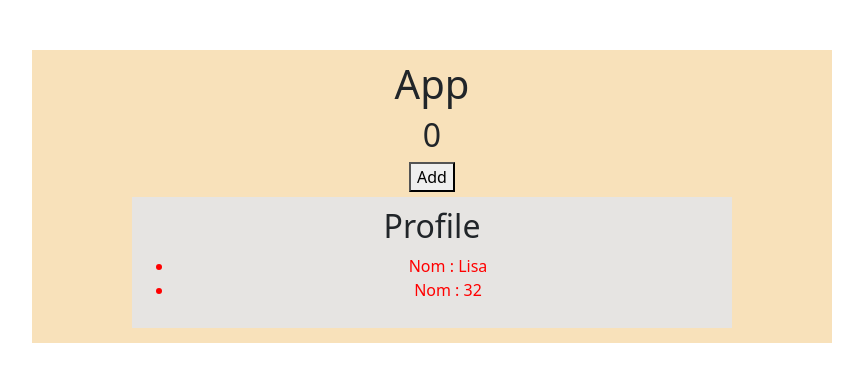
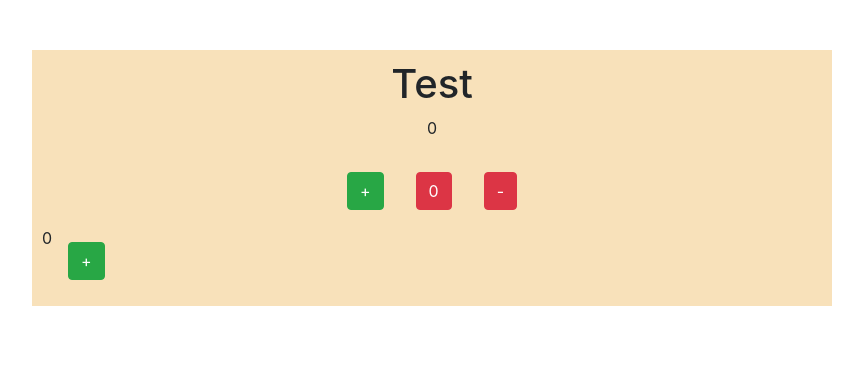
Before and after one commit to Patience-Kori1/hooksapp, a React (Create React App) app: page / in a window 1280 px wide. Shown: the top 382 px of the page, without its empty margins (208-1071 px from the left). Built offline with nearby package versions, Linux system fonts and the light colour scheme.

Commit message:
Starting and Finalizing the useReduce Hook

```diff
--- a/package.json
+++ b/package.json
@@ -6,7 +6,7 @@
     "@testing-library/jest-dom": "^5.17.0",
     "@testing-library/react": "^13.4.0",
     "@testing-library/user-event": "^13.5.0",
-    "bootstrap": "^5.3.3",
+    "bootstrap": "^4.3.1",
     "react": "^18.2.0",
     "react-dom": "^18.2.0",
     "react-scripts": "5.0.1",
--- a/src/App.css
+++ b/src/App.css
@@ -44,6 +44,11 @@
   margin:auto
 }
 
+.CountReducer {
+  display: flex;
+  flex-direction:row;
+}
+
 @keyframes App-logo-spin {
   from {
     transform: rotate(0deg);
--- a/src/App.js
+++ b/src/App.js
@@ -1,8 +1,7 @@
 import React, { Component } from 'react';
 import './App.css';
-import Profile from './components/Profile';
-import { UserContext, ColorContext } from './components/MyContext';
-import Patience from './components/Patience';
+import Count from './components/Count';
+import CountBis from './components/TestPatience';
 
 export class App extends Component {
   state = {
@@ -16,13 +15,9 @@ export class App extends Component {
     return (
       <div  id="App"style = {{backgroundColor: ' rgb(248, 225, 186)', width: '800px', margin:'5px auto', padding:'10px', marginTop: '50px'}}>
 
-      <h1> App </h1>
-      <Patience></Patience>
-        <UserContext.Provider value={this.state.user}>
-          <ColorContext.Provider value="red" >
-            <Profile> </Profile>
-          </ColorContext.Provider>
-        </UserContext.Provider>
+      <h1> Test </h1>
+        <Count> </Count>
+        <CountBis ></CountBis>
 
 
     </div>
--- /dev/null
+++ b/src/components/Count.js
@@ -0,0 +1,32 @@
+import React from 'react';
+import {useReducer} from "react";
+
+const Count = () => {
+
+    const initialState = 0
+    const reducer = (state, action) => {
+        switch(action){
+        case 'increment':
+            return state +1;
+        case 'decrement':
+            return state -1;
+        case 'réinitialisation':
+            return initialState;
+        }
+
+
+    }
+
+    const [count, dispatch] = useReducer(reducer, initialState);
+
+    return(
+        <div classname= "CountReducer">
+            <p> {count}</p>
+            <button className= "btn btn-success m-3" onClick={()=> dispatch("increment")}>+</button>
+            <button className= "btn btn-danger m-3" onClick={()=> dispatch("réinitialisation")}>0</button>
+            <button className= "btn btn-danger m-3" onClick={()=> dispatch("decrement")}>-</button>
+        </div>
+    )
+}
+
+export default Count
--- a/src/components/Patience.js
+++ /dev/null
@@ -1,17 +0,0 @@
-import React, {useState} from 'react';
-
-const Patience =  () => {
-    const [counter, setCounter] = useState(0);
-    console.log(counter)
-    // const addOne = () => {
-    //     setCounter(prevState => prevState + 1)
-    // }
-    return (
-        <div>
-            <h2>{counter}</h2>
-            <button onClick= {()=> setCounter(prevState => prevState +1)}>Add</button>
-        </div>
-    )
-}
-
-export default Patience
--- /dev/null
+++ b/src/components/TestPatience.js
@@ -0,0 +1,22 @@
+import React from 'react';
+import { useReducer } from "react";
+
+const CountBis = () => {
+
+    const initialState = { count: 0 };
+
+    const reducer = (state, action) => {
+        return { count: state.count + 1 };
+    }
+
+    const [state, dispatch] = useReducer(reducer, initialState);
+
+    return (
+        <div className="CountReducer">
+            <p>{state.count}</p>
+            <button className="btn btn-success m-3" onClick={() => dispatch()}>+</button>
+        </div>
+    )
+}
+
+export default CountBis;
--- a/src/components/ContentData.js
+++ b/src/contextComponents/ContentData.js
@@ -10,7 +10,7 @@ function ContentData() {
         <div style={{color:color}}>
             <ul>
                 <li> Nom :  {user.name} </li>
-                <li> Nom :  {user.age} </li>
+                <li> Age :  {user.age} </li>
             </ul>
         </div>
     )
```
Also changed, not shown: src/contextComponents/AppContext.js (added, +33 -0 lines), src/contextComponents/Patience.js (added, +17 -0 lines), src/contextComponents/MyContext.js (renamed from src/components/MyContext.js), src/contextComponents/Profile.js (renamed from src/components/Profile.js), src/contextComponents/ProfileData.js (renamed from src/components/ProfileData.js), 1 other file (tests, documents, lock files or other folders).
